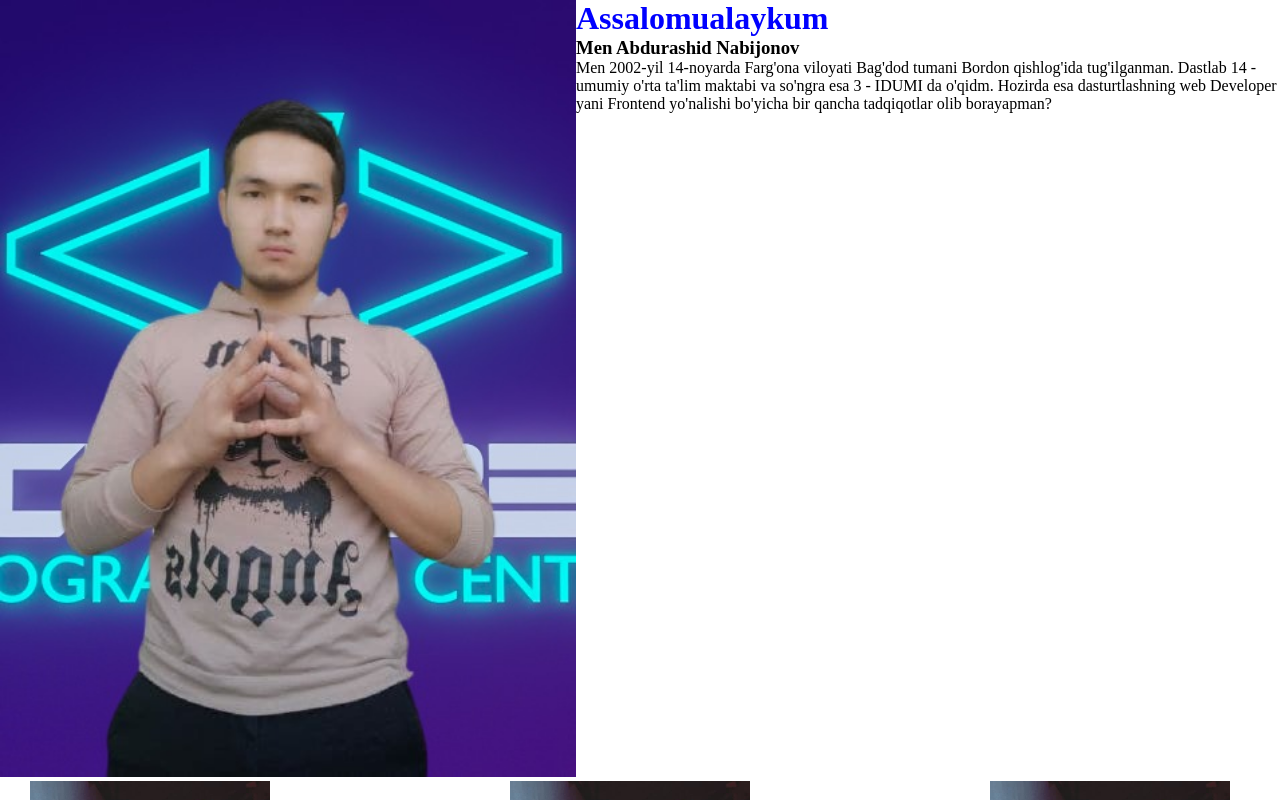
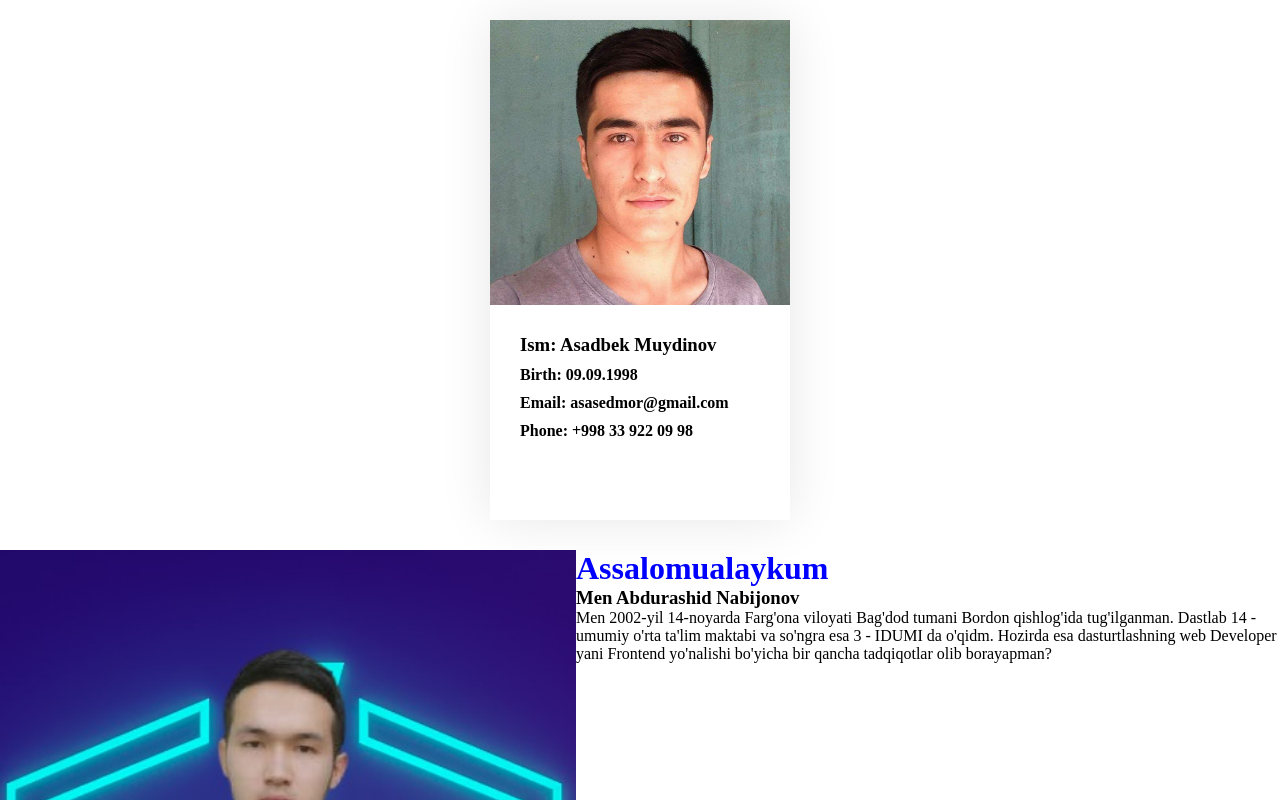
Before and after one commit to OtabekDeveloper/vazifa, a React (Create React App) app: page / in a window 1280 px wide. Shown: the top 800 px of the page. Built offline with nearby package versions, Linux system fonts and the light colour scheme.

Commit message:
O'zimga card yaratib qo'shib qo'ydim

```diff
--- a/src/App.js
+++ b/src/App.js
@@ -6,10 +6,12 @@ import Abdulboriy from './view/Abdulboriy/Abdulboriy'
 import Izzy from './view/izzy/Izzy';
 import Abdulatif from './view/abdulatif/Abdulatif'
 import Shahzod from './view/Shahzod/Shahzod'
+import MorCard from './view/Asadbek/MorCard'
 
 function App() {
   return (
     <>
+    <MorCard />
       <Abdurashid />
       <IslamCard/>
       <Abdulboriy/>
--- /dev/null
+++ b/src/view/Asadbek/MorCard.css
@@ -0,0 +1,23 @@
+.morcard{
+    width: 100%;
+    height: 550px;
+    display: flex;
+    justify-content: center;
+}
+.morcardbody{
+    margin-top: 20px;
+    width: 300px;
+    height: 500px;
+    box-shadow: 0 0 50px #e7e7e7;
+    transition: all 0.5s ease;
+}
+.morcardbody:hover{
+    box-shadow: 0 15px 20px #a9a9a9;
+}
+.morinfo{
+    margin-top: 25px;
+    margin-left: 30px;
+}
+.morinfo h4{
+    margin-top: 10px;
+}
--- /dev/null
+++ b/src/view/Asadbek/MorCard.js
@@ -0,0 +1,25 @@
+import React from 'react'
+import './MorCard.css'
+import Asa from './Asa.jpg'
+
+
+
+const MorCard = ()=>{
+    return(
+        <div className="morcard">
+            <div className='morcardbody'>
+                <div className="morimg">
+                    <img width="100%" src={Asa} alt="Asa" />
+                </div>
+                <div className="morinfo">
+                    <h3>Ism: Asadbek Muydinov</h3>
+                    <h4>Birth: 09.09.1998</h4>
+                    <h4>Email: asasedmor@gmail.com</h4>
+                    <h4>Phone: +998 33 922 09 98</h4>
+                </div>
+            </div>
+        </div>
+    )
+}
+
+export default MorCard
```
Also changed, not shown: src/view/Asadbek/Asa.jpg (added).
